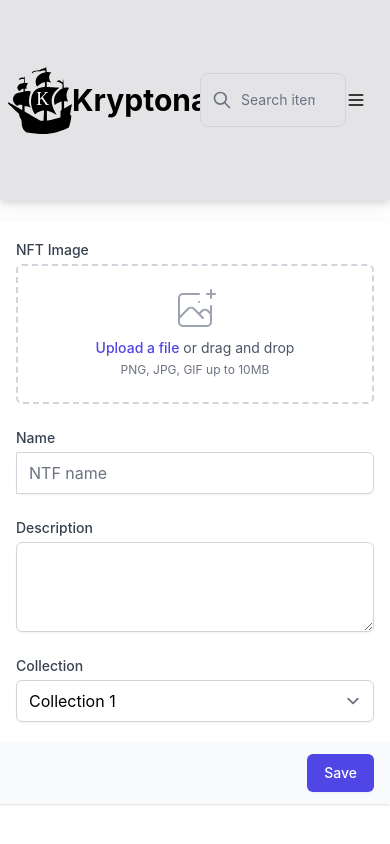
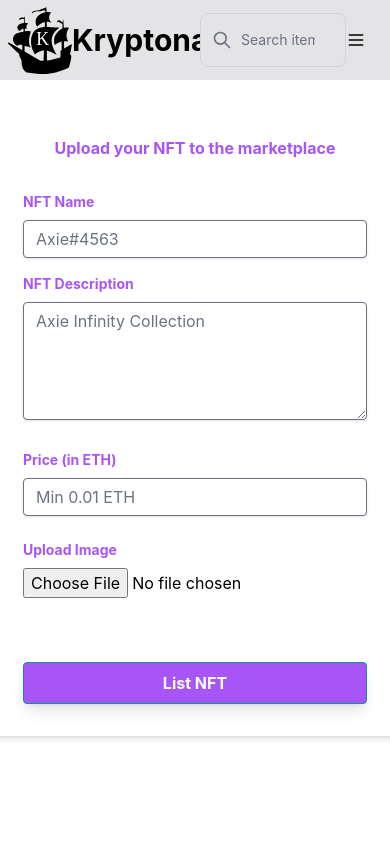
Before and after one commit to Nuwa-Hub/NFT_Marketplace, a Next.js app in the folder client/: page /create in a window 390 px wide. Built offline with nearby package versions, Linux system fonts and the light colour scheme; what react-moralis would draw is missing.

Commit message:
connect pinata

```diff
--- /dev/null
+++ b/client/common/pinata.js
@@ -0,0 +1,93 @@
+
+//require('dotenv').config();
+const key = "d96177043dee5fa2c2d8";
+const secret = "2316062330ac4e8a993cb38ed8f4f54c12920502e67a43c45cfb818b255327cc";
+
+const axios = require('axios');
+const FormData = require('form-data');
+
+export const uploadJSONToIPFS = async(JSONBody) => {
+    const url = `https://api.pinata.cloud/pinning/pinJSONToIPFS`;
+    //making axios POST request to Pinata ⬇️
+    console.log(key)
+    return axios
+        .post(url, JSONBody, {
+            headers: {
+                pinata_api_key: key,
+                pinata_secret_api_key: secret,
+            }
+        })
+        .then(function (response) {
+           return {
+               success: true,
+               pinataURL: "https://gateway.pinata.cloud/ipfs/" + response.data.IpfsHash
+           };
+        })
+        .catch(function (error) {
+            console.log(error)
+            return {
+                success: false,
+                message: error.message,
+            }
+
+    });
+};
+
+export const uploadFileToIPFS = async(file) => {
+    const url = `https://api.pinata.cloud/pinning/pinFileToIPFS`;
+    //making axios POST request to Pinata ⬇️
+
+    let data = new FormData();
+    data.append('file', file);
+
+    const metadata = JSON.stringify({
+        name: 'testname',
+        keyvalues: {
+            exampleKey: 'exampleValue'
+        }
+    });
+    data.append('pinataMetadata', metadata);
+
+    //pinataOptions are optional
+    const pinataOptions = JSON.stringify({
+        cidVersion: 0,
+        customPinPolicy: {
+            regions: [
+                {
+                    id: 'FRA1',
+                    desiredReplicationCount: 1
+                },
+                {
+                    id: 'NYC1',
+                    desiredReplicationCount: 2
+                }
+            ]
+        }
+    });
+    data.append('pinataOptions', pinataOptions);
+
+    return axios
+        .post(url, data, {
+            maxBodyLength: 'Infinity',
+            headers: {
+                'Content-Type': `multipart/form-data; boundary=${data._boundary}`,
+                pinata_api_key: key,
+                pinata_secret_api_key: secret,
+            }
+        })
+        .then(function (response) {
+            console.log("image uploaded", response.data.IpfsHash)
+            return {
+               success: true,
+               pinataURL: "https://gateway.pinata.cloud/ipfs/" + response.data.IpfsHash
+           };
+        })
+        .catch(function (error) {
+            console.log(error)
+            return {
+                success: false,
+                message: error.message,
+            }
+
+    });
+};
--- a/client/components/Example.jsx
+++ b/client/components/Example.jsx
@@ -1,129 +1,341 @@
-export default function Example() {
+//import Navbar from "./Navbar";
+import { useState } from "react";
+import { uploadFileToIPFS, uploadJSONToIPFS } from "../common/pinata";
+//import Marketplace from '../Marketplace.json';
+//import { useLocation } from "react-router";
+
+export default function AddNFT() {
+  const [formParams, updateFormParams] = useState({
+    name: "",
+    description: "",
+    price: "",
+  });
+  const [fileURL, setFileURL] = useState(null);
+  const [currentAddress, setAddress] = useState(null);
+  const ethers = require("ethers");
+  const [message, updateMessage] = useState("");
+  const [file, setFile] = useState("");
+  //const location = useLocation();
+
+  //This function uploads the NFT image to IPFS
+  async function OnChangeFile() {
+    //check for file extension
+    try {
+      //upload the file to IPFS
+      const response = await uploadFileToIPFS(file);
+      if (response.success === true) {
+        console.log("Uploaded image to Pinata: ", response.pinataURL);
+        setFileURL(response.pinataURL);
+        return response.pinataURL;
+      }
+    } catch (e) {
+      console.log("Error during file upload", e);
+    }
+  }
+
+  //This function uploads the metadata to IPDS
+  async function uploadMetadataToIPFS() {
+    const metadataUR = await OnChangeFile();
+    const { name, description, price } = formParams;
+    //Make sure that none of the fields are empty
+    console.log(formParams)
+    if (!name || !description || !price || !fileURL) return;
+
+    const nftJSON = {
+      name,
+      description,
+      price,
+      image: fileURL,
+      owner: currentAddress,
+    };
+
+    try {
+      //upload the metadata JSON to IPFS
+      const response = await uploadJSONToIPFS(nftJSON);
+      if (response.success === true) {
+        console.log("Uploaded JSON to Pinata: ", response);
+        return response.pinataURL;
+      }
+    } catch (e) {
+      console.log("error uploading JSON metadata:", e);
+    }
+  }
+
+  async function listNFT(e) {
+    e.preventDefault();
+
+    //Upload data to IPFS
+    try {
+      const provider = new ethers.providers.Web3Provider(window.ethereum);
+      const signer = provider.getSigner();
+      console.log(provider.provider.selectedAddress);
+      setAddress(provider.provider.selectedAddress);
+      console.log(file)
+      const metadataURL = await uploadMetadataToIPFS();
+      //After adding your Hardhat network to your metamask, this code will get providers and signers
+
+      // updateMessage("Please wait.. uploading (upto 5 mins)")
+
+      // //Pull the deployed contract instance
+      // let contract = new ethers.Contract(Marketplace.address, Marketplace.abi, signer)
+
+      // //massage the params to be sent to the create NFT request
+      // const price = ethers.utils.parseUnits(formParams.price, 'ether')
+      // let listingPrice = await contract.getListPrice()
+      // listingPrice = listingPrice.toString()
+
+      // //actually create the NFT
+      // let transaction = await contract.createToken(metadataURL, price, { value: listingPrice })
+      // await transaction.wait()
+
+      // alert("Successfully listed your NFT!");
+      // updateMessage("");
+      // updateFormParams({ name: '', description: '', price: ''});
+      // window.location.replace("/")
+    } catch (e) {
+      alert("Upload error" + e);
+    }
+  }
+
+  // console.log("Working", process.env);
   return (
-		<>
-			<div>
-				<div className="md:grid md:grid-cols-3 md:gap-6 ">
-					<div className="mt-5 md:col-span-2 md:mt-0">
-						<form action="#" method="POST">
-							<div className="shadow sm:overflow-hidden sm:rounded-md">
-								<div className="space-y-6 bg-white px-4 py-5 sm:p-6">
-									<div>
-										<label className="block text-sm font-medium text-gray-700">
-											NFT Image
+    <div className="">
+      <div className="flex flex-col place-items-center mt-10" id="nftForm">
+        <form className="bg-white shadow-md rounded px-8 pt-4 pb-8 mb-4">
+          <h3 className="text-center font-bold text-purple-500 mb-8">
+            Upload your NFT to the marketplace
+          </h3>
+          <div className="mb-4">
+            <label
+              className="block text-purple-500 text-sm font-bold mb-2"
+              htmlFor="name"
+            >
+              NFT Name
             </label>
-										<div className="mt-1 flex justify-center rounded-md border-2 border-dashed border-gray-300 px-6 pt-5 pb-6">
-											<div className="space-y-1 text-center">
-												<svg
-													className="mx-auto h-12 w-12 text-gray-400"
-													stroke="currentColor"
-													fill="none"
-													viewBox="0 0 48 48"
-													aria-hidden="true"
+            <input
+              className="shadow appearance-none border rounded w-full py-2 px-3 text-gray-700 leading-tight focus:outline-none focus:shadow-outline"
+              id="name"
+              type="text"
+              placeholder="Axie#4563"
+              onChange={(e) =>
+                updateFormParams({ ...formParams, name: e.target.value })
+              }
+              value={formParams.name}
+            ></input>
+          </div>
+          <div className="mb-6">
+            <label
+              className="block text-purple-500 text-sm font-bold mb-2"
+              htmlFor="description"
             >
-													<path
-														d="M28 8H12a4 4 0 00-4 4v20m32-12v8m0 0v8a4 4 0 01-4 4H12a4 4 0 01-4-4v-4m32-4l-3.172-3.172a4 4 0 00-5.656 0L28 28M8 32l9.172-9.172a4 4 0 015.656 0L28 28m0 0l4 4m4-24h8m-4-4v8m-12 4h.02"
-														strokeWidth={2}
-														strokeLinecap="round"
-														strokeLinejoin="round"
-													/>
-												</svg>
-												<div className="flex text-sm text-gray-600">
+              NFT Description
+            </label>
+            <textarea
+              className="shadow appearance-none border rounded w-full py-2 px-3 text-gray-700 leading-tight focus:outline-none focus:shadow-outline"
+              cols="40"
+              rows="5"
+              id="description"
+              type="text"
+              placeholder="Axie Infinity Collection"
+              value={formParams.description}
+              onChange={(e) =>
+                updateFormParams({ ...formParams, description: e.target.value })
+              }
+            ></textarea>
+          </div>
+          <div className="mb-6">
             <label
-														htmlFor="file-upload"
-														className="relative cursor-pointer rounded-md bg-white font-medium text-indigo-600 focus-within:outline-none focus-within:ring-2 focus-within:ring-indigo-500 focus-within:ring-offset-2 hover:text-indigo-500"
+              className="block text-purple-500 text-sm font-bold mb-2"
+              htmlFor="price"
             >
-														<span>
-															Upload a file
-														</span>
+              Price (in ETH)
+            </label>
             <input
-															id="file-upload"
-															name="file-upload"
-															type="file"
-															className="sr-only"
-														/>
-													</label>
-													<p className="pl-1">
-														or drag and drop
-													</p>
+              className="shadow appearance-none border rounded w-full py-2 px-3 text-gray-700 leading-tight focus:outline-none focus:shadow-outline"
+              type="number"
+              placeholder="Min 0.01 ETH"
+              step="0.01"
+              value={formParams.price}
+              onChange={(e) =>
+                updateFormParams({ ...formParams, price: e.target.value })
+              }
+            ></input>
           </div>
-												<p className="text-xs text-gray-500">
-													PNG, JPG, GIF up to 10MB
-												</p>
-											</div>
-										</div>
-									</div>
-									<div className="grid grid-cols-3 gap-6">
-										<div className="col-span-3 sm:col-span-2">
-											<label
-												htmlFor="company-website"
-												className="block text-sm font-medium text-gray-700"
-											>
-												Name
-											</label>
-											<div className="mt-1 flex rounded-md shadow-sm">
-												<input
-													type="text"
-													name="company-website"
-													id="company-website"
-													className="block w-full flex-1 rounded-none rounded-r-md border-gray-300 focus:border-indigo-500 focus:ring-indigo-500 sm:text-sm"
-													placeholder="NTF name"
-												/>
-											</div>
-										</div>
-									</div>
-
           <div>
             <label
-											htmlFor="about"
-											className="block text-sm font-medium text-gray-700"
+              className="block text-purple-500 text-sm font-bold mb-2"
+              htmlFor="image"
             >
-											Description
+              Upload Image
             </label>
-										<div className="mt-1">
-											<textarea
-												id="about"
-												name="about"
-												rows={3}
-												className="mt-1 block w-full rounded-md border-gray-300 shadow-sm focus:border-indigo-500 focus:ring-indigo-500 sm:text-sm"
-												placeholder=""
-												defaultValue={""}
-											/>
+            <input
+              type={"file"}
+              onChange={(e) => {
+                setFile(e.target.files[0]);
+              }}
+            ></input>
           </div>
-									</div>
-
-									<div className="col-span-6 sm:col-span-3">
-										<label
-											htmlFor="country"
-											className="block text-sm font-medium text-gray-700"
+          <br></br>
+          <div className="text-green text-center">{message}</div>
+          <button
+            onClick={listNFT}
+            className="font-bold mt-10 w-full bg-purple-500 text-white rounded p-2 shadow-lg"
           >
-											Collection
-										</label>
-										<select
-											id="country"
-											name="country"
-											autoComplete="country-name"
-											className="mt-1 block w-full rounded-md border border-gray-300 bg-white py-2 px-3 shadow-sm focus:border-indigo-500 focus:outline-none focus:ring-indigo-500 sm:text-sm"
-										>
-											<option>Collection 1</option>
-											<option>Collection 2</option>
-											<option>Collection 3</option>
-										</select>
-									</div>
-								</div>
-								<div className="bg-gray-50 px-4 py-3 text-right sm:px-6">
-									<button
-										type="submit"
-										className="inline-flex justify-center rounded-md border border-transparent bg-indigo-600 py-2 px-4 text-sm font-medium text-white shadow-sm hover:bg-indigo-700 focus:outline-none focus:ring-2 focus:ring-indigo-500 focus:ring-offset-2"
-									>
-										Save
+            List NFT
           </button>
-								</div>
-							</div>
         </form>
       </div>
     </div>
-			</div>
-			{/*
+  );
+}
+
+
+
+
+
+
+
+
+
+
+
+
+
+
+
+
+
+
+
+
+
+// export default function Example() {
+// 	return (
+// 		<>
+// 			<div>
+// 				<div className="md:grid md:grid-cols-3 md:gap-6 ">
+// 					<div className="mt-5 md:col-span-2 md:mt-0">
+// 						<form action="#" method="POST">
+// 							<div className="shadow sm:overflow-hidden sm:rounded-md">
+// 								<div className="space-y-6 bg-white px-4 py-5 sm:p-6">
+// 									<div>
+// 										<label className="block text-sm font-medium text-gray-700">
+// 											NFT Image
+// 										</label>
+// 										<div className="mt-1 flex justify-center rounded-md border-2 border-dashed border-gray-300 px-6 pt-5 pb-6">
+// 											<div className="space-y-1 text-center">
+// 												<svg
+// 													className="mx-auto h-12 w-12 text-gray-400"
+// 													stroke="currentColor"
+// 													fill="none"
+// 													viewBox="0 0 48 48"
+// 													aria-hidden="true"
+// 												>
+// 													<path
+// 														d="M28 8H12a4 4 0 00-4 4v20m32-12v8m0 0v8a4 4 0 01-4 4H12a4 4 0 01-4-4v-4m32-4l-3.172-3.172a4 4 0 00-5.656 0L28 28M8 32l9.172-9.172a4 4 0 015.656 0L28 28m0 0l4 4m4-24h8m-4-4v8m-12 4h.02"
+// 														strokeWidth={2}
+// 														strokeLinecap="round"
+// 														strokeLinejoin="round"
+// 													/>
+// 												</svg>
+// 												<div className="flex text-sm text-gray-600">
+// 													<label
+// 														htmlFor="file-upload"
+// 														className="relative cursor-pointer rounded-md bg-white font-medium text-indigo-600 focus-within:outline-none focus-within:ring-2 focus-within:ring-indigo-500 focus-within:ring-offset-2 hover:text-indigo-500"
+// 													>
+// 														<span>
+// 															Upload a file
+// 														</span>
+// 														<input
+// 															id="file-upload"
+// 															name="file-upload"
+// 															type="file"
+// 															className="sr-only"
+// 														/>
+// 													</label>
+// 													<p className="pl-1">
+// 														or drag and drop
+// 													</p>
+// 												</div>
+// 												<p className="text-xs text-gray-500">
+// 													PNG, JPG, GIF up to 10MB
+// 												</p>
+// 											</div>
+// 										</div>
+// 									</div>
+// 									<div className="grid grid-cols-3 gap-6">
+// 										<div className="col-span-3 sm:col-span-2">
+// 											<label
+// 												htmlFor="company-website"
+// 												className="block text-sm font-medium text-gray-700"
+// 											>
+// 												Name
+// 											</label>
+// 											<div className="mt-1 flex rounded-md shadow-sm">
+// 												<input
+// 													type="text"
+// 													name="company-website"
+// 													id="company-website"
+// 													className="block w-full flex-1 rounded-none rounded-r-md border-gray-300 focus:border-indigo-500 focus:ring-indigo-500 sm:text-sm"
+// 													placeholder="NTF name"
+// 												/>
+// 											</div>
+// 										</div>
+// 									</div>
+
+// 									<div>
+// 										<label
+// 											htmlFor="about"
+// 											className="block text-sm font-medium text-gray-700"
+// 										>
+// 											Description
+// 										</label>
+// 										<div className="mt-1">
+// 											<textarea
+// 												id="about"
+// 												name="about"
+// 												rows={3}
+// 												className="mt-1 block w-full rounded-md border-gray-300 shadow-sm focus:border-indigo-500 focus:ring-indigo-500 sm:text-sm"
+// 												placeholder=""
+// 												defaultValue={""}
+// 											/>
+// 										</div>
+// 									</div>
+
+// 									<div className="col-span-6 sm:col-span-3">
+// 										<label
+// 											htmlFor="country"
+// 											className="block text-sm font-medium text-gray-700"
+// 										>
+// 											Collection
+// 										</label>
+// 										<select
+// 											id="country"
+// 											name="country"
+// 											autoComplete="country-name"
+// 											className="mt-1 block w-full rounded-md border border-gray-300 bg-white py-2 px-3 shadow-sm focus:border-indigo-500 focus:outline-none focus:ring-indigo-500 sm:text-sm"
+// 										>
+// 											<option>Collection 1</option>
+// 											<option>Collection 2</option>
+// 											<option>Collection 3</option>
+// 										</select>
+// 									</div>
+// 								</div>
+// 								<div className="bg-gray-50 px-4 py-3 text-right sm:px-6">
+// 									<button
+// 										type="submit"
+// 										className="inline-flex justify-center rounded-md border border-transparent bg-indigo-600 py-2 px-4 text-sm font-medium text-white shadow-sm hover:bg-indigo-700 focus:outline-none focus:ring-2 focus:ring-indigo-500 focus:ring-offset-2"
+// 									>
+// 										Save
+// 									</button>
+// 								</div>
+// 							</div>
+// 						</form>
+// 					</div>
+// 				</div>
+// 			</div>
+{
+  /*
             <div>
                 <div className="md:grid md:grid-cols-3 md:gap-6">
                     <div className="md:col-span-1">
@@ -508,7 +720,8 @@
                         </form>
                     </div>
                 </div>
-            </div> */}
-		</>
-	);
+            </div> */
 }
+// 		</>
+// 	);
+// }
--- a/client/components/Navbar.jsx
+++ b/client/components/Navbar.jsx
@@ -3,18 +3,15 @@
 import { MenuIcon, XIcon } from "@heroicons/react/outline";
 import Logo_dark from "../assets/logo-dark.svg";
 import Logo from "../assets/logo.svg";
-import { ConnectButton } from "web3uikit"
+import { ConnectButton } from "web3uikit";
 
 const Navbar = () => {
   const [nav, setNav] = useState(false);
   const handleClick = () => setNav(!nav);
   const handleClose = () => setNav(!nav);
 
-
-
-
   return (
-    <div className="w-screen h-[200px] z-10 bg-zinc-200 sticky top-0 drop-shadow-lg">
+    <div className="w-screen h-[80px] z-10 bg-zinc-200 sticky top-0 ">
       <div className="px-2 flex justify-between items-center w-full h-full">
         <div className="flex items-center">
           <img className="w-16" src={Logo.src} alt="logo" />
@@ -77,7 +74,7 @@
           {/* <button className='border-none bg-transparent text-black mr-4'>
             Sign In
           </button> */}
-          <ConnectButton moralisAuth={true}/>
+          <ConnectButton  moralisAuth={true} />
         </div>
         <div className="md:hidden mr-4" onClick={handleClick}>
           {!nav ? <MenuIcon className="w-5" /> : <XIcon className="w-5" />}
--- a/client/next.config.js
+++ b/client/next.config.js
@@ -2,6 +2,12 @@
 const nextConfig = {
   reactStrictMode: true,
   swcMinify: true,
+  webpack5: true,
+  webpack: (config) => {
+    config.resolve.fallback = { fs: false };
+
+    return config;
+  },
 }
 
 module.exports = nextConfig
--- a/client/pages/create.js
+++ b/client/pages/create.js
@@ -10,6 +10,9 @@
 import Example from "../components/Example";
 
 export default function Create() {
+
+
+
 	return (
 		<>
 			 {/* <Head>
```
Also changed, not shown: client/package.json (+7 -0 lines), client/pages/connect.js (deleted), 2 other files (tests, documents, lock files or other folders). Lines whose indentation alone changed are shown as unchanged.
